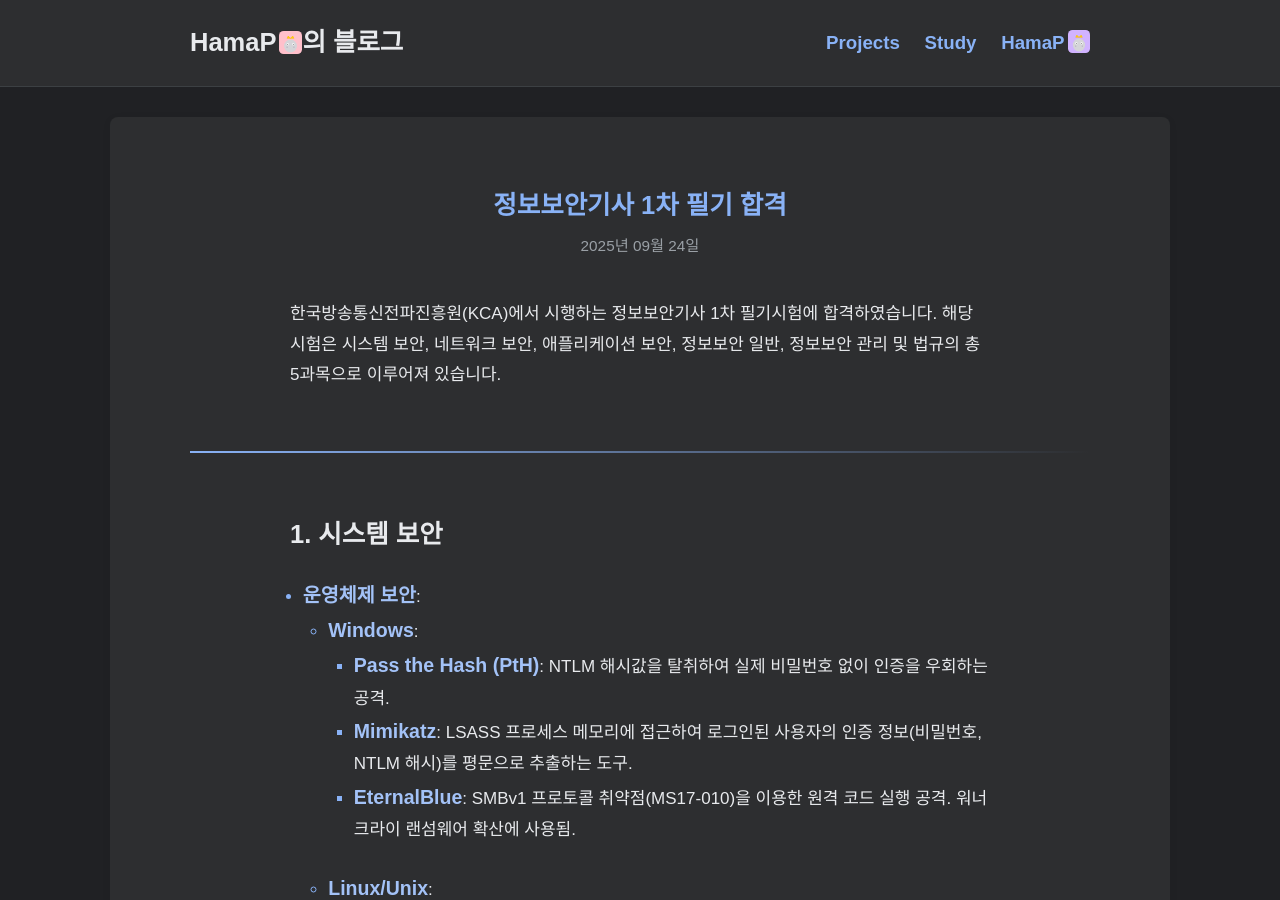
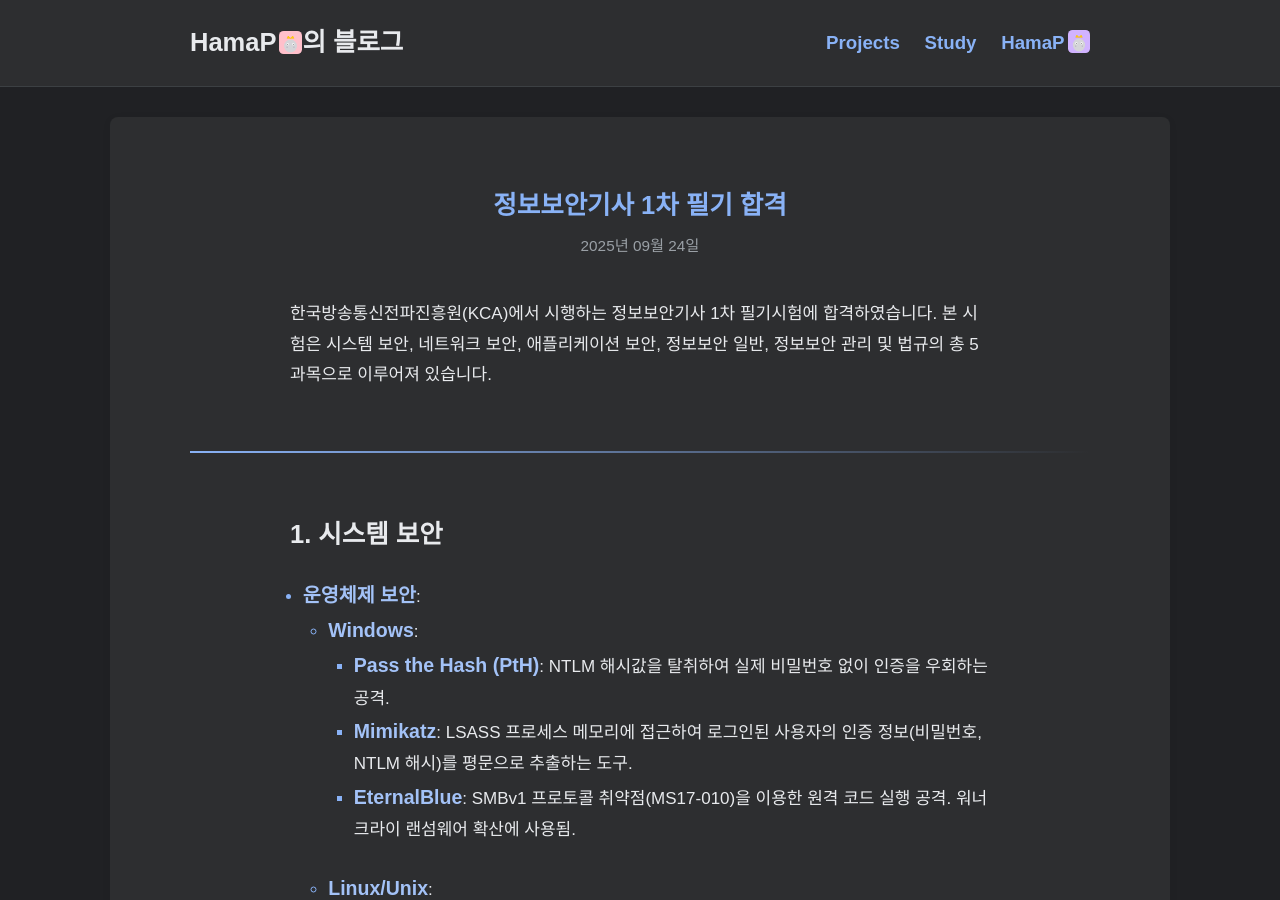
Before and after one commit to HamaP0/HamaP0.github.io, a Jekyll site: the page built from _posts/자격증/2025-09-24-Engineer_Information_Security.md, in a window 1280 px wide and 900 px high. Built offline with Jekyll 4.4.1, drawn with Linux system fonts in a browser that asks for light colours; some web fonts are replaced.

Commit message:
Update 2025-09-24-Engineer_Information_Security.md

```diff
--- a/_posts/자격증/2025-09-24-Engineer_Information_Security.md
+++ b/_posts/자격증/2025-09-24-Engineer_Information_Security.md
@@ -6,7 +6,7 @@ categories: [자격증]
 tags: [정보보안기사, KISA, CISSP]
 ---
 
-한국방송통신전파진흥원(KCA)에서 시행하는 정보보안기사 1차 필기시험에 합격하였습니다. 해당 시험은 시스템 보안, 네트워크 보안, 애플리케이션 보안, 정보보안 일반, 정보보안 관리 및 법규의 총 5과목으로 이루어져 있습니다.
+한국방송통신전파진흥원(KCA)에서 시행하는 정보보안기사 1차 필기시험에 합격하였습니다. 본 시험은 시스템 보안, 네트워크 보안, 애플리케이션 보안, 정보보안 일반, 정보보안 관리 및 법규의 총 5과목으로 이루어져 있습니다.
 
 ---
 
```
